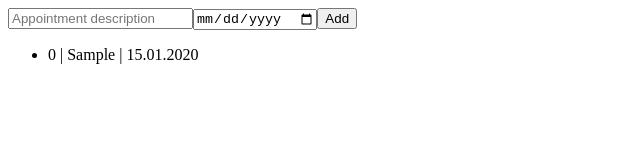
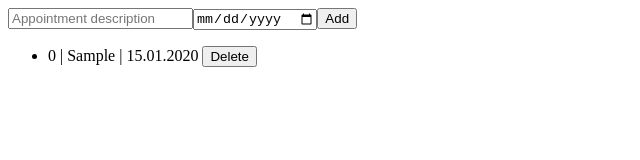
Before and after one commit to AlvinBAnerjee/appointment-app-, an Angular app: page / in a window 1280 px wide. Both pictures are taken after typing "Sample", "2020-01-15" into the empty fields and a click on the button "Add". Shown: the top 160 px of the page, without its empty margins (0-640 px from the left). Built offline with nearby package versions, Linux system fonts and the light colour scheme.

Commit message:
Adding the delete functionality

```diff
--- a/src/app/appointment-list/appointment-list.component.html
+++ b/src/app/appointment-list/appointment-list.component.html
@@ -4,7 +4,8 @@
     <button (click)="addAppointment()">Add</button>
 </div>
 <ul>
-    <li *ngFor="let appointment of appointments">
-        {{appointment.id}} |  {{appointment.title}} | {{appointment.date | date:'dd.MM.yyy'}}
+    <li *ngFor="let appointment of appointments; index as i">
+        {{appointment.id}} |  {{appointment.title}} | {{appointment.date | date:'dd.MM.yyy'}} <!--Normal one way data binding-->
+        <button (click)="deleteAppointment(i)">Delete</button> <!--Click event handler for deleteting appointments-->
     </li>
 </ul>
--- a/src/app/appointment-list/appointment-list.component.ts
+++ b/src/app/appointment-list/appointment-list.component.ts
@@ -34,4 +34,9 @@ export class AppointmentListComponent {
     this.newAppointmentDate = new Date();
 
   }
+
+  deleteAppointment(index:number):void{
+    this.appointments.splice(index,1);
+
+  }
 }
```
